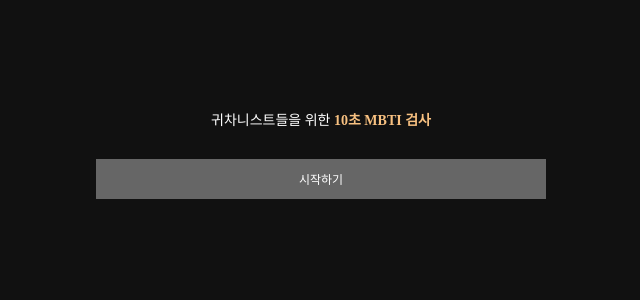
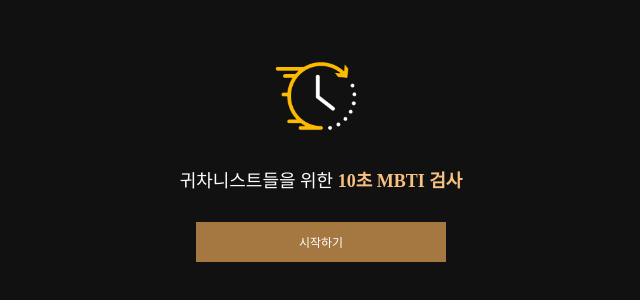
Before and after one commit to mooky1007/personalTest, a plain HTML site: page index.html in a window 1280 px wide. Shown: the part 246-546 px from the top of the page, without its empty margins (319-959 px from the left). Drawn offline with Linux system fonts and the light colour scheme; a web font is replaced by a local one.

Commit message:
인트로 이미지 추가 및 css

```diff
--- a/css/style.css
+++ b/css/style.css
@@ -25,12 +25,24 @@
     min-height: 600px;
 }
 
-.content_container > h1,
+.content_container > h1 {
+    font-weight: 500;
+    font-size: 18px;
+    word-break: keep-all;
+    margin-bottom: 30px;
+}
 .content_container > h2 {
     font-weight: 500;
     font-size: 14px;
     word-break: keep-all;
     margin-bottom: 30px;
+}
+
+.intro_container img {
+    max-width: 100px;
+    margin-bottom: 20px;
+    position: relative;
+    right: 5px;
 }
 
 .test_container .answer_container {
@@ -44,7 +56,8 @@
 .content_container button {
     display: block;
     border: none;
-    background: #666;
+    background: rgb(165 119 65);
+    max-width: 250px;
     padding: 0 20px;
     width: 100%;
     height: 40px;
--- a/index.html
+++ b/index.html
@@ -12,12 +12,13 @@
 
     <div class="personalTest_container">
         <div class="intro_container content_container">
+            <img src="./src/images/main.jpg" alt="">
             <h1>귀차니스트들을 위한 <span class="point_text">10초 MBTI 검사</span></h1>
             <button class="start" type="button" data-action="start">시작하기</button>
         </div>
         <div class="test_container content_container">
             <h2>
-                <span class="progress">0</span>
+                <span class="progress point_text">0</span>
                 <span class="question">질문</span>
             </h2>
             <div class="answer_container">
--- a/js/personalTest.js
+++ b/js/personalTest.js
@@ -43,7 +43,7 @@
             ESFP: {title:"개관종" ,desc: "성격 개급함(처리하고 싶은 일은 빨리빨리 해야됨 근데 막상 귀찮을 땐 할 일 미루고 미루다가 늦게서야 시작함)<br />우주최강오지랖<br />생각없이 잘삼 아무리 걱정되는 일 있어도 좀만 지나면 무생각<br />하고싶다고 생각한거 다 해야됨 근데 하기싫은건 끝까지 미룸<br />고집 개 셈<br />소액결제할 때 대부분 미래의 나에게 맡김<br />혼자 있으면 지루해서 뭔갈 계속 하고 있어햐 함<br />모임장소에서 침묵 흐르는거 제일 싫어함<br />사람의 단점보단 장점을 보려하고 싸움보단 평화가 좋음<br />사교성 개쩜 모르는 애랑도 잘 놀고 친구의 친구랑 껴서 놀아도 전혀 노상관<br />카톡 용건 있는거 아니면 오래 안읽씹 근데 안오는 건 싫음<br />자존감 개높음 모든게 내 위주<br />사람 너무 좋고 어울리는 거 개좋은데 집밖에 나가기 귀찮음<br />어쩔 수 없는 상황 때문에 어디에 콕 박혀 사람들과 어울리지 못하는 자신을 발견하는 것만큼 이들을 속상하게 하는 것은 없음"},
             ENFP: {title:"머가리 꽃밭" ,desc: "정신산만함, 생각 많음, 고집 셈<br />일머리 있음<br />흥미있고 관심있는건 겁나 열정적 그러나 관심 없는건 별로 알고싶어하지도 않음, 호불호 분명<br />매번 나서서 무얼 하진 않는데 아무도 안나서면 답답해서 나서는 스타일<br />낯을 좀 가리는데 풀리면 금방 친해지고 말도 많아짐, 얘기하는 거 좋아함<br />생존에 의한 인싸력<br />친구만들려고 인싸력 폭발하지만 친구 생기면 찌질이로 바뀌어서 문제임<br />남 욕 찰지게 잘하는데 내가 욕했던 애는 이미 나를 욕함 삘받아서 더 욕함<br />하나를 제대로 완성 시킨적이 손에 꼽음(완성하면 그거 죽을때까지 행복해함)<br />무언가에 쉽게 몰두했다 쉽게 그만둠<br />약간 집순이(누가 나 안끼워주는건 싫은데 그렇다고 나가서 놀기는 귀찮)<br />외향적이라 친구들이랑 노는게 좋지만 내 시간을 갖고 싶을 땐 철저하게 혼자 있음(종종 잠수탐)<br />남 얘기에 리액션을 잘 해줘서 고민상담 하는 애들 많음<br />거짓말 잘 못해서 입에 발린 말 잘 못함<br />하루에 행복한 일 하나씩 정해놓고 설레함<br />친구들이랑 얘기하는거 좋아함 남얘기든 내얘기든 뭐든 존나 재밌음<br />힘든 친구에게 마음에 없는 위로보다는 극복 방법 제시하는 편<br />새롭게 친구 사귀는 거 좋아함, 사람들이랑 노는거 너무 좋고 친해지는 과정도 행복, 사람들한테 친절 베푸는것도 짱 재밌음<br />감정기복 심함<br />감정 얼굴에 다 드러나는 편<br />일 크게 만들고 싫증나서 안한거 오조오억개<br />눈치 개빠른데 모른척함<br />인간관계 개극단적<br />무계획, 즉흥적인 편, 감정기복 심함<br />내가 하고싶은거 꼭 해야함, 노간지 허용 불가<br />갑자기 꽂혀서 계획한게 오조오억개지만 미루는 것도 그만큼임(확 꽂혔다가 몇 번 해보더니 금방 식음)<br />나서는 걸 좋아해서 모두가 나에게 관심줬으면 함<br />저금 잘 안함"},
             ENTP: {title:"쿨병 말기" ,desc: "개썅마웨, 이상주의자<br />혼자서 돌아다니는게 제일 편함<br />독립심 강함(한국에 진짜 없는 유형이래!!)<br />탐욕적, 자존심, 고집 셈, 냉철함<br />겉으론 인싸 속모습은 아싸 나한테 잘해주는 사람은 두 배로 잘해주는데 나한테 못해주면 걍 1도 없음<br />밖에 놀러가면 진짜 잘 노는데 집 안에 있는것도 좋음<br />변덕 심함, 자기애 강함, 프레임에 안 놀아남<br />내 의견이랑 상대 의견 다르면 설득하려는 스타일 토론이나 논쟁할 때 내 의견으로 끝나야 속이 시원<br />성공하려면 존나게 성공하고 싶고 바닥을 치려면 아예 방탕하게 살고싶음 중간에서 기는거 딱 질색 직설적이고 솔직하게 내 맘을 표현하는 것에 거리낌이 없음<br />다른 사람들 일에 관심없고 다른 사람들이 나를 어떻게 생각하는지도 별 관심없음 평소에 쪽팔린 일 있어도 어차피 지금 말고 또 볼 일 없는 사람들인데 쪽팔리면 뭐 어떠냐는 식으로 생각함(지나간 일에 후회가 없음, 그래서 힘든 일 있어도 빨리 털어내는 편) 자기합리화랑 포기 존나 잘하고 뒷일 생각 안하고 지금 내가 하고싶은대로 다 하면서 삼(스트레스 거의 없는 삶) 감정기복 심함, 남들한테 기분 바뀌는거 다 티냄<br />사람한테 가장 힐링받고 사람한테 가장 스트레스 받음 좋아하는 사람 싫어하는 사람 명확히 구분됨<br />뒷심부족★ 끈기부족 의지부족(뒷심부족은 정말 매번 나오는 듯…!!)<br />시작을 해도 마무리를 못지음 근데 스트레스는 안받음 언젠가는 잘할거란 맏음이 강해서<br />여기저기 관심 많아서 존나 잡다한거 상식으로 많이 알고 있는데 뒷심부족+집중력 부족으로 공부는 못함<br />무식한 사람 이해하기 힘듬<br />관심있는 건 진짜 관심있음 근데 관심 없는거는 1도 모름<br />다른 사람 생각 안하고 내뱉어서 후회할 때 많은데 그순간뿐임<br />친구들이랑 어디가면 계획 다 내가 짜는데 잘 안지킴(혹은 세세하게 계획짜지 않는 경우도 있음!!)<br />혼자 있는거 좋아하는데 외로움 탐 뭐 하나에 꽂히면 그것만 함 질리면 아예　안함(싫은건 절대 안함)<br />방 개더러움(나만의 정리방식으로 정리한 건데 남이 보기엔 드러워보이나봄)<br />정해진 틀에 갇힌 생활 못함, 반복되는 일 매우 싫어함 잘못된거 잘못됐다고 말해야함<br />계획 못지킴(애초에 세우지도 않음)(계획은 많이 짜는데 못지킨다는 경우도 있더라!!)<br />이기적으로 사는데 이기적인거 안싫어함<br />다방면에 적당한 재능, 근데 다 잘하는데 엄청 잘하진 않음<br />과정보다 결과 중요<br />사람들과 지내는거 좋아하고 친화력 좋고 외향적인데 혼자만의 시간도 필요함<br />손재주 있음"},
-            ESTJ: {title:"젊은 꼰대" ,desc: "고집 셈, 현실적, 이성적, 직설적<br />호불호 확실함<br />사람 많은거 극혐<br />리더 맡는거 싫어하는데 막상 하면 잘함<br />나가서 노는것보단 이것저것 배우는게 좋음<br />외로움 별로 안탐<br />싸우는 거 싫어하지만 싸워서 지는거 싫어함<br />일처리 못하는 거 세상에서 제일 싫음<br />시간약속 어기는 거 싫고 즉흥적인거 싫음 번개약속 개 극 혐<br />내 시간 방해받는거 싫고 나한테 지적하려면 오억가지 근거 갖고 와야함 근데 하나라도 아닌 것 가으면 다 씹고 걍 마웨함<br />남에게 관심없고 오로지 나한테만 집중<br />목표 설정해놓고 그 목표 이룰때까지 한 우물만 팜<br />사람들이 아는 내 성격이랑 혼자 있을 때랑 조금 다름<br />모든게 제자리에 있어야 하고 내 계획이 절대 틀어지면 안됨<br />뭐든 확실한 게 좋음 딱딱 떨어지는거<br />리더역할 주도적으로 자주 함<br />누가 일 못하는 거 못 보고 차라리 그럴바에 내가 두세배로 일 다 해놓음(entj랑 비슷한 듯)<br />공감능력 부족(누가 힘든얘기 하면 감정적 공감보다 상황분석 먼저하고 누가 잘못했네 머릿속으로 따지고 있음<br />그치만 상처받을까봐 얘기는 안함 위로 존나 못함)"},
+            ESTJ: {title:"젊은 꼰대" ,desc: "고집 셈, 현실적, 이성적, 직설적<br />호불호 확실함<br />사람 많은거 극혐<br />리더 맡는거 싫어하는데 막상 하면 잘함<br />나가서 노는것보단 이것저것 배우는게 좋음<br />외로움 별로 안탐<br />싸우는 거 싫어하지만 싸워서 지는거 싫어함<br />일처리 못하는 거 세상에서 제일 싫음<br />시간약속 어기는 거 싫고 즉흥적인거 싫음 번개약속 개 극 혐<br />내 시간 방해받는거 싫고 나한테 지적하려면 오억가지 근거 갖고 와야함 근데 하나라도 아닌 것 가으면 다 씹고 걍 마웨함<br />남에게 관심없고 오로지 나한테만 집중<br />목표 설정해놓고 그 목표 이룰때까지 한 우물만 팜<br />사람들이 아는 내 성격이랑 혼자 있을 때랑 조금 다름<br />모든게 제자리에 있어야 하고 내 계획이 절대 틀어지면 안됨<br />뭐든 확실한 게 좋음 딱딱 떨어지는거<br />리더역할 주도적으로 자주 함<br />누가 일 못하는 거 못 보고 차라리 그럴바에 내가 두세배로 일 다 해놓음(entj랑 비슷한 듯)<br />공감능력 부족(누가 힘든얘기 하면 감정적 공감보다 상황분석 먼저하고 누가 잘못했네 머릿속으로 따지고 있음<br />그치만 상처받을까봐 얘기는 안함(위로 존나 못함)"},
             ESFJ: {title:"친목질" ,desc: "생각보다 철저함 혼자 계획 세우고 그 계획 틀어지는 거 싫어함<br />술자리 좋아함(특히 새로운 사람과의)<br />남 눈치 많이 봄(남 생각 잘해서 그에 맞춰줌)<br />책 읽고 영화보는거 좋아함<br />상담, 고민 들어주는 거 잘함<br />친구, 가족 내 주변 인물들 다 챙기고 이 사람들 불행하면 내가 다 불행해지는 수준임 인간관계 틀어지면 스트레스 오지게 받음<br />인간관계에서 상처받아도 그 사람 배려한다고 얘기 못함<br />어디 나가면 어색한거 못참고 먼저 말 검"},
             ENFJ: {title:"우유부단" ,desc: "존나 시끄러움<br />핵인싸 되고싶어함<br />사람들을 이끄는 것에 타고난 기질이 있고 좋아하기도 함 사람을 되게 좋아함<br />상대방도 본인을 신뢰한다는 느낌을 받으면 살아있음을 느낌<br />단순함, 멘탈 강함<br />무리에 속해있는 것도 좋아하지만 마이웨이 기질 약간 있음<br />여가시간 혼자 보내는거 좋아함<br />많은 사람들의 신뢰를 받는 성격<br />사람들한테 잘 맞춰주는 성격<br />객관적, 직관적<br />내가 스스로를 잘 앎<br />일에 흥미가 많은 사람이라 꿈이 여러개<br />센스있고 눈치가 빠름<br />계획짜는거 개좋아함 조금이라도 벗어나면 개빡침<br />남들 눈치봄<br />남들 신경쓰고 잘해주려하는데 그만큼 상처도 받음"},
             ENTJ: {title:"선민의식" ,desc: "시원찮은 애랑 팀플하면 엄청 답답해하고 결국 총대매고 내가 함<br />활동적이고 집순이 기질은 아님 근데 누구한테 의존하거나 의지하는 스타일도 아님 오직 세상에 믿을 사람은 나 하나 이런 마인드<br />열등감 느낀적 극히 드뭄<br />약간 관종끼<br />피해 주는거, 피해 받는거 싫어하고 남 일에 노관심<br />남이 이래라 저래라 하는거 싫어하고 냉철해질땐 끝도 없이 냉철해짐<br />나서서 하는걸 좋아한다기보단 남들이 하는 꼬라지가 맘에 안들어서 못보겠음<br />누가 뭐 못하면 답답하고 이해가 안됨<br />성격 불도저 같은 경향<br />자기애 강함<br />감정적 공감 안됨<br />내 일은 내 일 니 일은 니 일<br />친구들이 하소연해도 공감이 아니라 해결책 찾아줌<br />머리 개똑똑해서 인생 사는게 쉽지만 내가 하기싫은건 안함 그래도 억지로 해야할 땐 최대한 힘 안들이고 빨리 끝낼 수 있는 방법 찾느라 머리 오지게 굴림<br />새로운 사람 만나는 거 좋아하지만 인간과 깊은 관계　맺는건 별로 안좋아함<br />앞일 걱정할 시간에 오만가지 루트 머릿속에서 시뮬레이션 다 해보고 해결책 찾아가는 쪽<br />존나 현실적, 논리적 근데 혼자있을 땐 상상력 개오져짐<br />사람많을 땐 프로페셔널한 정상인, 혼자있을 땐 몽상가"},
```
Also changed, not shown: src/images/main.jpg (added).
